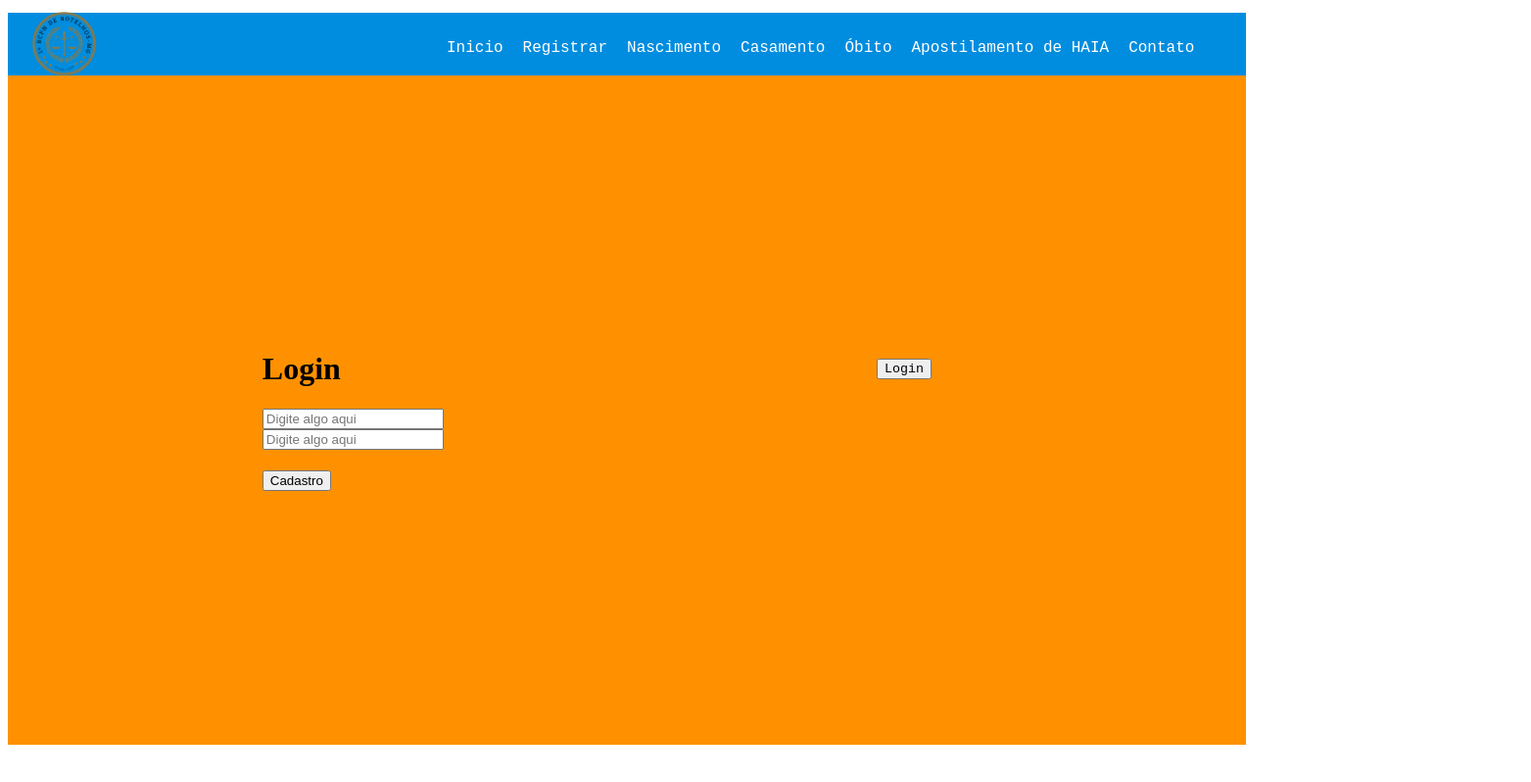
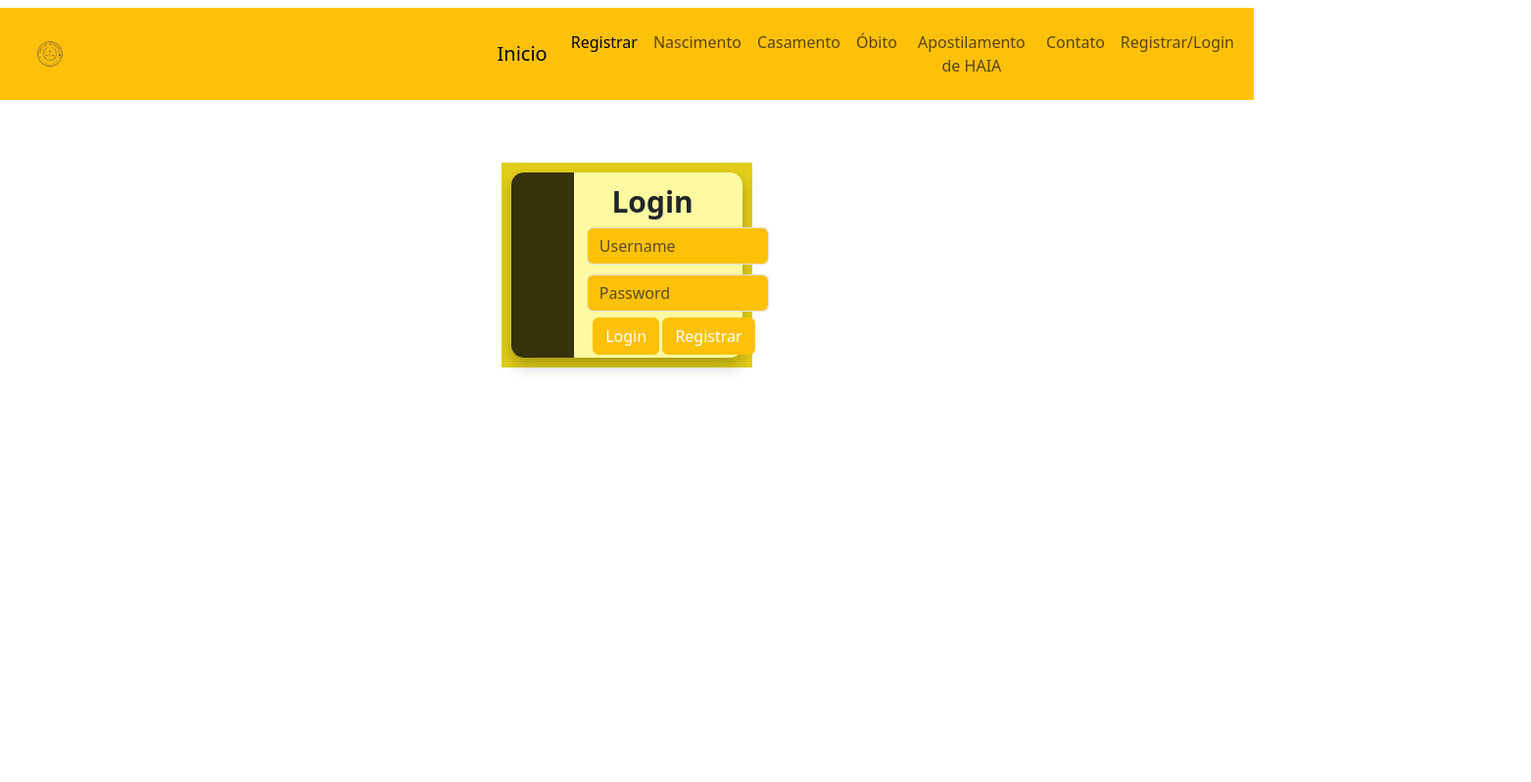
Before and after one commit to ArthurLimaQz/SISTEMA_WEB_DO_CART-RIO, a plain HTML site: page PROJETO UNIFEOB _DESENVOLVIMENTO WEB/index.html in a window 1280 px wide. Shown: the whole page at 98% size, 1563 px wide, since content can reach past the window. Drawn offline with nearby package versions, Linux system fonts and the light colour scheme.

Commit message:
att 20/05
alterado navbar
feito login

```diff
--- a/PROJETO UNIFEOB _DESENVOLVIMENTO WEB/index.html
+++ b/PROJETO UNIFEOB _DESENVOLVIMENTO WEB/index.html
@@ -1,81 +1,104 @@
 <!DOCTYPE html>
 <html lang="en">
+
 <head>
     <meta charset="UTF-8">
     <meta name="viewport" content="width=device-width, initial-scale=1.0">
     <title>1 Registro Civil de Botelhos-MG</title>
-    <link rel="stylesheet" href="style/sidebar.css">
-    <link rel="stylesheet" href="style/painel.css">
+    <link rel="stylesheet" href="https://cdn.jsdelivr.net/npm/bootstrap@5.3.6/dist/css/bootstrap.min.css">
+    <link rel="stylesheet" href="style/box.css">
 </head>
+
 <body>
-    <nav class="sidebar">
-        <div class="sidebar__navigation">
-            <img src="SRC/Minimal_Professional_Lawyer_Firm_Justice___Law_Logo-removebg-preview.png" alt=" Logo">
+    <nav class="navbar navbar-expand-lg bg-warning mt-2" >
+        <div class="container-fluid text-center">
+            <div class="p-3 m-0 border-0 bd-example">
+                <img src="SRC/Minimal_Professional_Lawyer_Firm_Justice___Law_Logo-removebg-preview.png" alt=""
+                    class="img-fluid rounded float-start " width="10%" height="250">
             </div>
-        <div class="conteiner">
-            <ul>
-                <li class="navbar_navigation">
-                    <a href="" >
-                        <span class="">Inicio</span>
-                    </a>
+            <a class="navbar-brand" href="#">Inicio</a>
+            <button class="navbar-toggler" type="button" data-bs-toggle="collapse" data-bs-target="#navbarNav"
+                aria-controls="navbarNav" aria-expanded="false" aria-label="Toggle navigation">
+                <span class="navbar-toggler-icon"></span>
+            </button>
+            <div class="collapse navbar-collapse" id="navbarNav">
+                <ul class="navbar-nav">
+                    <li class="nav-item">
+                        <a class="nav-link active" aria-current="page" href="#">Registrar</a>
                     </li>
-                <li class="navbar_navigation">
-                    <a href="">
-                        <span class="">Registrar</span>
-                    </a>
+                    <li class="nav-item">
+                        <a class="nav-link" href="#">Nascimento</a>
                     </li>
-                <li class="navbar_navigation">
-                    <a href="">
-                        <span>Nascimento</span>
-                    </a>
+                    <li class="nav-item">
+                        <a class="nav-link" href="#">Casamento</a>
                     </li>
-                <li class="navbar_navigation">
-                    <a href="">
-                        <span>Casamento</span>
-                    </a>
+                    <li class="nav-item">
+                        <a class="nav-link" href="#">Óbito</a> <!-- Se quiser desabilitar a função só adicionar junto ao nav disabled e trocar o
+                        aria-disabled por href="...."-->
                     </li>
-                <li class="navbar_navigation">
-                    <a href="">
-                        <span>Óbito</span>
-                    </a>
+                    <li class="nav-item">
+                        <a class="nav-link " aria-disabled="true">Apostilamento de HAIA</a>
                     </li>
-                <li class="navbar_navigation">
-                    <a href="">
-                        <span>Apostilamento de HAIA</span>
-                    </a>
+                    <li class="nav-item">
+                        <a class="nav-link " aria-disabled="true">Contato</a>
                     </li>
-                <li class="navbar_navigation">
-                    <a href="">
-                        <span>Contato</span>
-                    </a>
-                </li>
-                <li class="login">
-                    <a href="">
-                        <span>Registrar/login</span>
-                    </a>
+                    <li class="nav-item">
+                        <a class="nav-link " aria-disabled="true">Registrar/Login</a>
                     </li>
                 </ul>
             </div>
+        </div>
     </nav>
-    <main class="box">
-        <h1>Login</h1>
-        <div class="conteiner_Login">
-            <input type="text" placeholder="Digite algo aqui">
+
+    <main>
+        <div class="box_1"><!--Box laranja-->
+            <div class="box_2"><!--Box amarelo-->
+                <div class="box_3"> <!--Box marrom-->
+                    <div class="box_login">
+                        <!--Login-->
+                        <div>
+                            <div class="texto_login ">
+                                <label for="inputText" class="col-form-label">Login</label>
                             </div>
-        <div class="conteiner_Senha">
-            <input type="password" placeholder="Digite algo aqui">
+                            <div class="row g-3 align-items-center">
+                                <div class="entrada_login">
+                                    <input type="text" id="inputText" placeholder="Username"
+                                        class="form-control bg-warning" aria-describedby="passwordHelpInline">
                                 </div>
-        <div>
-            <a href="">
-            <button class="login">Login</button>
-            </a>
                             </div>
-        <div>
-            <a href="">
-            <button class="Cadastro">Cadastro</button>
-            </a>
+
+                            <!--Senha-->
+                            <div class="row g-3 align-items-center">
+
+                                <div class="texto_senha">
+                                    <input type="password" id="inputPassword6" placeholder="Password"
+                                        class="form-control bg-warning " aria-describedby="passwordHelpInline">
                                 </div>
+                            </div>
+                            <!------------------------------------->
+                            <div id="conteiner">
+                                <div class="botao">
+                                    <button type="button" class="btn btn-warning text-white">Login</button>
+                                </div>
+                                <div class="botao">
+                                    <button type="button" class="btn btn-warning text-white">Registrar</button>
+                                </div>
+                            </div>
+
+                        </div>
+                    </div>
+                </div>
+            </div>
+
+
+
+
+            <script src="https://cdn.jsdelivr.net/npm/bootstrap@5.3.6/dist/js/bootstrap.bundle.min.js"></script>
     </main>
+    </div>
+
+
 
 </body>
+
 </html>
--- /dev/null
+++ b/PROJETO UNIFEOB _DESENVOLVIMENTO WEB/style/box.css
@@ -0,0 +1,66 @@
+.box_1 {
+    background-color: #E2CE1A;
+    margin-top: 5vw;
+    margin-bottom: 5vw;
+    margin-right: 40vw;
+    margin-left: 40vw;
+    display: flex;
+}
+
+.box_2 {
+    background-color: #FEFAA1;
+    border-radius: 1vw;
+    margin: 10px 10px 10px 10px;
+    display: flex;
+    width: 20vw;
+    box-shadow: 0 8px 16px rgba(0, 0, 0, 0.25)
+}
+
+.box_3 {
+    background-color: #36320A;
+    border-bottom-left-radius:1vw;
+    border-top-left-radius: 1vw;
+    display: flex;
+    width: 5vw;
+}
+
+.box_login {
+    display: flex;
+    font-weight: bold;
+    font-size: 30px;
+}
+
+.texto_login {
+    margin-left: 8vw;
+    display: flex;
+    position: static;
+}
+
+.entrada_login {
+    margin-left: 6vw;
+    margin-top: 1vw;
+    display: flex;
+
+}
+
+.texto_senha {
+    margin-left: 6vw;
+    margin-top: 2vw;
+    display: flex;
+    position: relative;
+}
+
+#conteiner {
+    display: grid;
+    grid-template-columns: 4vw 4vw;
+    gap: 20px;
+
+}
+
+.botao{
+    margin-left: 6.5vw;
+    margin-top: 0.5vw;
+    margin-bottom: 3px;
+    position: relative;
+    font-size: 0.9vw;
+}
--- a/PROJETO UNIFEOB _DESENVOLVIMENTO WEB/style/painel.css
+++ /dev/null
@@ -1,4 +0,0 @@
-.box{
-    background-color: rgb(255, 145, 0);
-    padding: 20.3vw;
-}
```
Also changed, not shown: PROJETO UNIFEOB _DESENVOLVIMENTO WEB/index2.html (added, +224 -0 lines), PROJETO UNIFEOB _DESENVOLVIMENTO WEB/text.html (added). Lines whose indentation alone changed are shown as unchanged.
